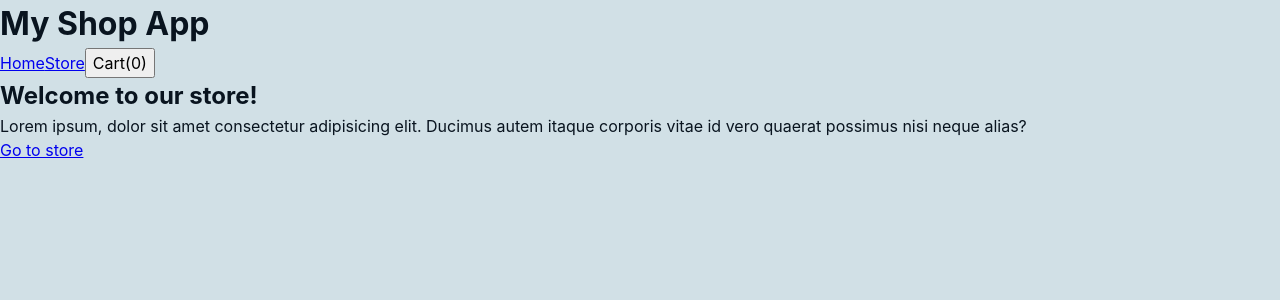
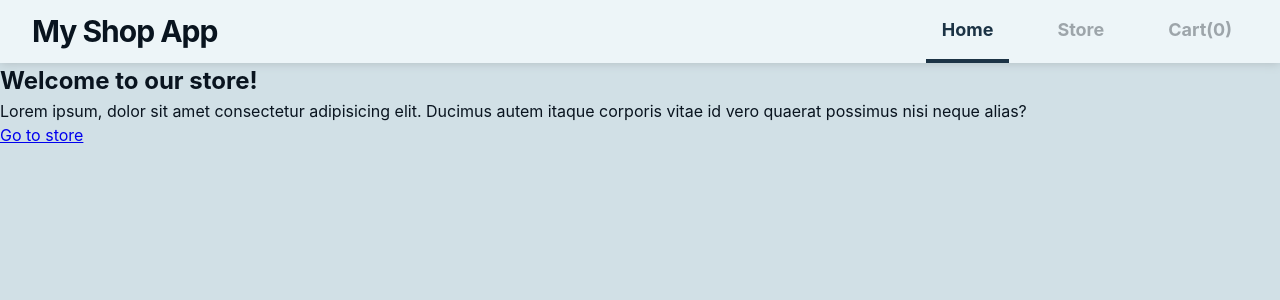
Before and after one commit to MewKay/shopping-cart, a React (Vite) app: page / in a window 1280 px wide. Shown: the top 300 px of the page. Built offline with nearby package versions, Linux system fonts and the light colour scheme.

Commit message:
Style Header
Styled navigation links depending on the current path
Changed quantity displayed on Card to limit its number to 99

```diff
--- a/src/App layout/Header.jsx
+++ b/src/App layout/Header.jsx
@@ -1,14 +1,45 @@
 import PropTypes from "prop-types";
-import { Link } from "react-router-dom";
+import { Link, useMatch } from "react-router-dom";
+import styles from "./Header.module.css";
 
 const Header = ({ totalQuantity = 0, handleShowCartModal }) => {
+  const isHome = useMatch("/");
+  const isCart = useMatch("/store/cart");
+  const isStore = useMatch("/store/*") && !isCart;
+  const shownQuantity = totalQuantity > 99 ? "+99" : totalQuantity;
+
   return (
-    <header>
-      <h1>My Shop App</h1>
-      <nav>
-        <Link to={"/"}>Home</Link>
-        <Link to={"store"}>Store</Link>
-        <button onClick={handleShowCartModal}>Cart({totalQuantity})</button>
+    <header className={styles["container"]}>
+      <h1 className={styles["brandname"]}>My Shop App</h1>
+      <nav className={styles["navigation"]}>
+        <Link
+          to={"/"}
+          className={`
+            ${styles["nav-item"]}
+            ${isHome ? styles["selected"] : ""}
+            `}
+        >
+          Home
+        </Link>
+        <Link
+          to={"store"}
+          className={`
+            ${styles["nav-item"]}
+            ${isStore ? styles["selected"] : ""}
+            `}
+        >
+          Store
+        </Link>
+        <button
+          className={`
+            ${styles["nav-item"]}
+            ${styles["cart-open-button"]}
+            ${isCart ? styles["selected"] : ""}
+            `}
+          onClick={handleShowCartModal}
+        >
+          Cart({shownQuantity})
+        </button>
       </nav>
     </header>
   );
--- /dev/null
+++ b/src/App layout/Header.module.css
@@ -0,0 +1,49 @@
+.container {
+  display: flex;
+  justify-content: space-between;
+  align-items: stretch;
+  padding: 0 var(--spacing-6);
+  background-color: var(--grey-100);
+  box-shadow: 0 0 10px var(--grey-400);
+}
+
+.brandname {
+  display: flex;
+  align-items: center;
+  font-size: var(--font-size-7);
+  font-weight: 700;
+  letter-spacing: -1px;
+}
+
+.navigation {
+  display: flex;
+  align-items: stretch;
+  gap: var(--spacing-6);
+}
+
+.cart-open-button {
+  padding: 0;
+  border: none;
+  background: none;
+}
+
+.nav-item {
+  display: flex;
+  align-items: center;
+  padding: var(--spacing-4);
+
+  color: var(--grey-500);
+  text-decoration: none;
+  font-weight: 700;
+  font-size: var(--font-size-4);
+  border-bottom: solid var(--spacing-1) var(--grey-100);
+}
+
+.nav-item:hover {
+  color: var(--grey-800);
+}
+
+.selected {
+  color: var(--grey-800);
+  border-bottom: solid var(--spacing-1) var(--grey-800);
+}
--- a/src/styles/global.css
+++ b/src/styles/global.css
@@ -53,3 +53,7 @@ body {
   color: var(--grey-900);
   overflow-x: hidden;
 }
+
+button:hover {
+  cursor: pointer;
+}
```
